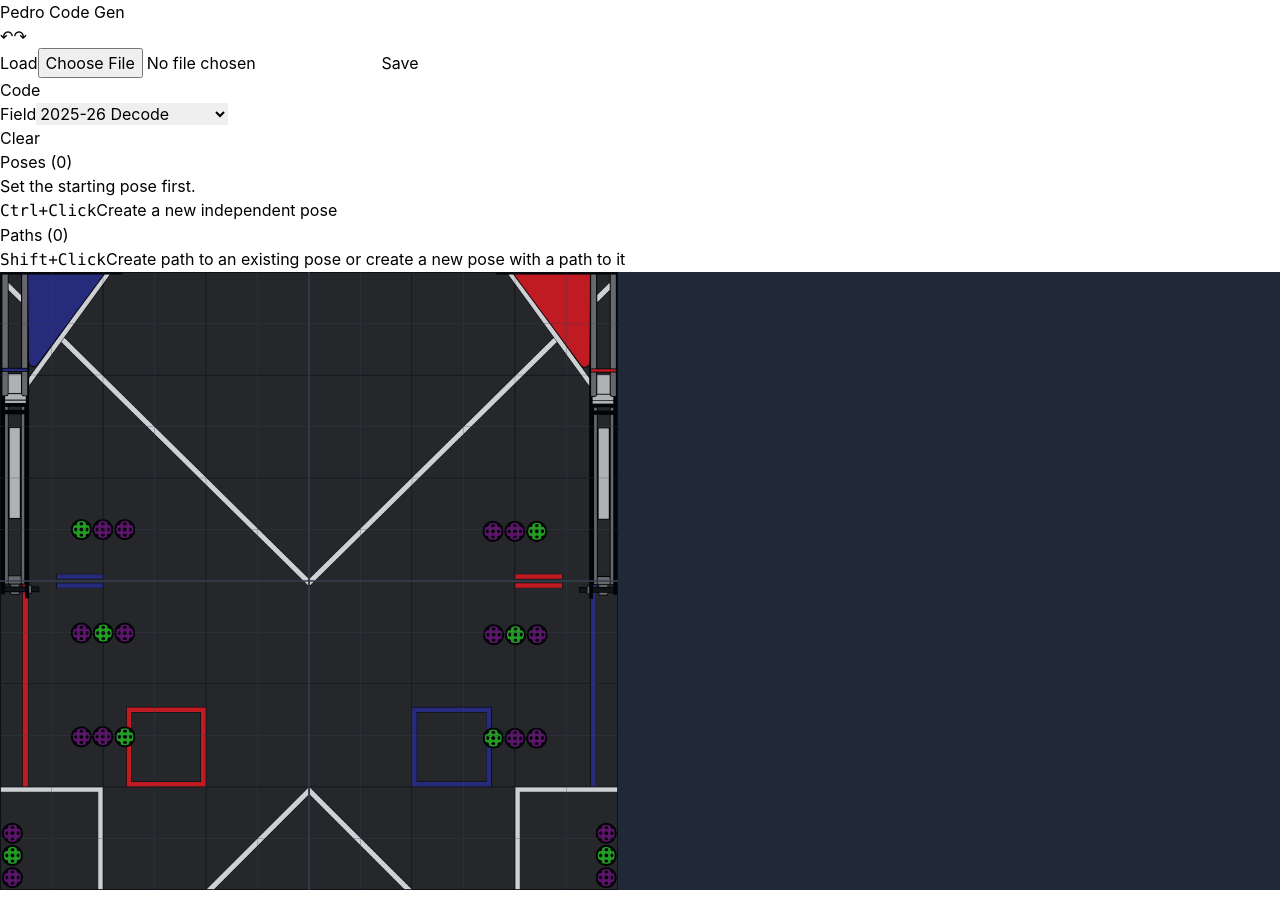
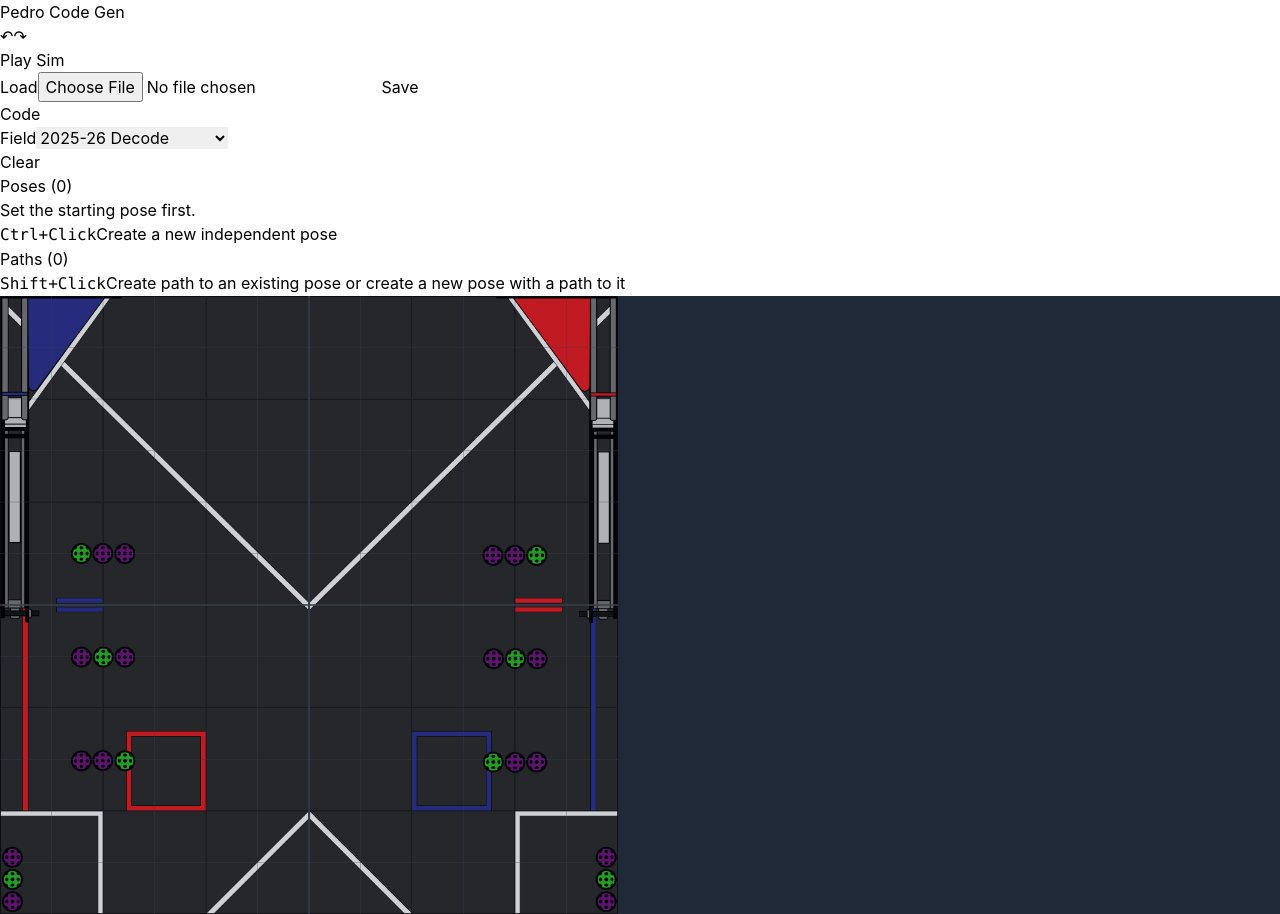
Before and after one commit to PepeneleZ/PedroCodeGen, a React (Vite) app: page / in a window 1280 px wide. Before the commit the page ends 890 px from the top, so only its background shows below. Built offline with nearby package versions, Linux system fonts and the light colour scheme.

Commit message:
started working on robot simulation

```diff
--- a/src/App.tsx
+++ b/src/App.tsx
@@ -6,6 +6,8 @@ import { canvasToPoint } from './utils/coordinates';
 import { FieldOverlay } from './components/FieldOverlay';
 import { useUndoRedo } from './hooks/useUndoRedo';
 import decodeImg from './fields/decode.png';
+
+import { getRobotPoseAtProgress } from './utils/pathSimulation';
 
 const POSE_COLORS = [
   '#8b5cf6', '#06b6d4', '#10b981', '#f59e0b',
@@ -44,6 +46,10 @@ function App() {
   const [canvasSize, setCanvasSize] = useState(650);
   const containerRef = useRef<HTMLDivElement>(null);
 
+  // Simulation state
+  const [isSimulating, setIsSimulating] = useState(false);
+  const [simPose, setSimPose] = useState<{ x: number; y: number; heading: number } | null>(null);
+
   const [mapImage, setMapImage] = useState<HTMLImageElement | null>(() => {
     const img = new Image();
     img.src = decodeImg;
@@ -73,6 +79,49 @@ function App() {
 
   const { chains, activeChainIndex, selectedPoseId, selectedPathId } = editorState;
   const activeChain = chains[activeChainIndex];
+
+  // Simulation effect
+  useEffect(() => {
+    if (!isSimulating || activeChain.paths.length === 0) {
+      setSimPose(null);
+      return;
+    }
+
+    let lastTime = performance.now();
+    let currentProgress = 0;
+    let animationFrame: number;
+
+    const animate = (time: number) => {
+      const deltaTime = (time - lastTime) / 1000;
+      lastTime = time;
+
+      currentProgress += deltaTime * 0.5; // Speed: 1 path segment per 2 seconds
+
+      if (currentProgress >= activeChain.paths.length) {
+        setIsSimulating(false);
+        setSimPose(null);
+        return;
+      }
+
+      const pathIndex = Math.floor(currentProgress);
+      const t = currentProgress % 1;
+      const path = activeChain.paths[pathIndex];
+
+      if (path) {
+        const startPose = activeChain.poses.find(p => p.id === path.startPoseId);
+        const endPose = activeChain.poses.find(p => p.id === path.endPoseId);
+
+        if (startPose && endPose) {
+          setSimPose(getRobotPoseAtProgress(path, startPose, endPose, t));
+        }
+      }
+
+      animationFrame = requestAnimationFrame(animate);
+    };
+
+    animationFrame = requestAnimationFrame(animate);
+    return () => cancelAnimationFrame(animationFrame);
+  }, [isSimulating, activeChain]);
 
   const updateActiveChain = useCallback((updatedChain: PathChain, selectionUpdates?: { selectedPoseId?: string | null, selectedPathId?: string | null }) => {
     const coloredPoses = assignPoseColors(updatedChain.poses, updatedChain.paths, updatedChain.startingPoseId);
@@ -264,6 +313,15 @@ function App() {
         <button onClick={undo} disabled={!canUndo} className={`text-[11px] px-2 py-0.5 rounded transition-colors ${canUndo ? 'bg-gray-700 hover:bg-gray-600 text-gray-200' : 'bg-gray-800 text-gray-600 cursor-not-allowed'}`} title="Undo (Ctrl+Z)">↶</button>
         <button onClick={redo} disabled={!canRedo} className={`text-[11px] px-2 py-0.5 rounded transition-colors ${canRedo ? 'bg-gray-700 hover:bg-gray-600 text-gray-200' : 'bg-gray-800 text-gray-600 cursor-not-allowed'}`} title="Redo (Ctrl+Y)">↷</button>
         <div className="w-px h-5 bg-gray-700" />
+        <button
+          onClick={() => {
+            setIsSimulating(!isSimulating);
+          }}
+          className={`text-[11px] px-3 py-0.5 rounded transition-colors font-bold ${isSimulating ? 'bg-red-900 hover:bg-red-800 text-red-200' : 'bg-blue-900 hover:bg-blue-800 text-blue-200'}`}
+        >
+          {isSimulating ? 'Stop Sim' : 'Play Sim'}
+        </button>
+        <div className="w-px h-5 bg-gray-700" />
         <button onClick={() => document.getElementById('load-input')?.click()} className="text-[11px] px-2 py-0.5 bg-gray-700 hover:bg-gray-600 rounded transition-colors">Load</button>
         <input type="file" id="load-input" accept=".json" className="hidden" onChange={loadJSON} />
         <button onClick={saveJSON} className="text-[11px] px-2 py-0.5 bg-green-900 hover:bg-green-800 text-green-300 rounded transition-colors">Save</button>
@@ -348,6 +406,7 @@ function App() {
             onCreatePose={(x: number, y: number, createPath: boolean) => addPoseAtPosition(x, y, createPath)}
             onPathCreate={(endPoseId: string) => createPath(endPoseId)}
             canvasSize={canvasSize}
+            simPose={simPose}
             />
                     </div>
         <div className="bg-gray-900 border-l border-gray-800 overflow-y-auto">
--- a/src/components/Field.tsx
+++ b/src/components/Field.tsx
@@ -1,7 +1,7 @@
 import { useRef, useCallback } from 'react';
-import { Stage, Layer, Rect, Line, Image as KonvaImage } from 'react-konva';
+import { Stage, Layer, Rect, Line, Image as KonvaImage, Group, Circle } from 'react-konva';
 import { PathChain } from '../types';
-import { canvasToPoint, pointToCanvas, clampToFieldX, clampToFieldY } from '../utils/coordinates';
+import { canvasToPoint, pointToCanvas, clampToFieldX, clampToFieldY, inchesToPixels } from '../utils/coordinates';
 import { PathChainComponent } from './PathChain';
 
 interface FieldProps {
@@ -19,6 +19,7 @@ interface FieldProps {
   onCreatePose?: (x: number, y: number, createPath: boolean) => void;
   onPathCreate?: (endPoseId: string) => void;
   canvasSize: number;
+  simPose?: { x: number; y: number; heading: number } | null;
 }
 
 export const Field = ({
@@ -36,9 +37,18 @@ export const Field = ({
   onCreatePose,
   onPathCreate,
   canvasSize,
+  simPose,
 }: FieldProps) => {
 
   const stageRef = useRef<any>(null);
+
+  // Robot dimensions in inches
+  const ROBOT_WIDTH = 18;
+  const ROBOT_LENGTH = 18;
+
+  const robotCanvasPos = simPose ? pointToCanvas(simPose, canvasSize) : null;
+  const robotWidthPx = inchesToPixels(ROBOT_WIDTH, canvasSize);
+  const robotLengthPx = inchesToPixels(ROBOT_LENGTH, canvasSize);
 
   // Check if click is near a pose
   const getPoses = useCallback(() => {
@@ -191,6 +201,39 @@ export const Field = ({
               selectingPathEndpoint={selectingPathEndpoint}
               onPathEndpointSelect={onPathEndpointSelect}
             />
+
+            {/* Robot simulation */}
+            {robotCanvasPos && (
+              <Group
+                x={robotCanvasPos.x}
+                y={robotCanvasPos.y}
+                rotation={-simPose!.heading} // Convert CCW field heading to CW Konva rotation
+              >
+                <Rect
+                  x={-robotLengthPx / 2}
+                  y={-robotWidthPx / 2}
+                  width={robotLengthPx}
+                  height={robotWidthPx}
+                  fill="rgba(59, 130, 246, 0.4)"
+                  stroke="#3b82f6"
+                  strokeWidth={2}
+                  cornerRadius={2}
+                />
+                {/* Direction indicator (front of robot) */}
+                <Line
+                  points={[0, 0, robotLengthPx / 2, 0]}
+                  stroke="#ffffff"
+                  strokeWidth={2}
+                  opacity={0.8}
+                />
+                <Circle
+                  x={robotLengthPx / 2}
+                  y={0}
+                  radius={3}
+                  fill="#ffffff"
+                />
+              </Group>
+            )}
           </Layer>
         </Stage>
       </div>
--- /dev/null
+++ b/src/utils/pathSimulation.ts
@@ -0,0 +1,98 @@
+import { Point, Path, Pose } from '../types';
+
+/**
+ * Calculates a point on a cubic Bezier curve at time t [0, 1].
+ */
+export const getBezierPoint = (p0: Point, cp1: Point, cp2: Point, p1: Point, t: number): Point => {
+  const mt = 1 - t;
+  return {
+    x: mt * mt * mt * p0.x + 3 * mt * mt * t * cp1.x + 3 * mt * t * t * cp2.x + t * t * t * p1.x,
+    y: mt * mt * mt * p0.y + 3 * mt * mt * t * cp1.y + 3 * mt * t * t * cp2.y + t * t * t * p1.y,
+  };
+};
+
+/**
+ * Calculates the derivative (tangent vector) of a cubic Bezier curve at time t.
+ */
+export const getBezierDerivative = (p0: Point, cp1: Point, cp2: Point, p1: Point, t: number): Point => {
+  const mt = 1 - t;
+  return {
+    x: 3 * mt * mt * (cp1.x - p0.x) + 6 * mt * t * (cp2.x - cp1.x) + 3 * t * t * (p1.x - cp2.x),
+    y: 3 * mt * mt * (cp1.y - p0.y) + 6 * mt * t * (cp2.y - cp1.y) + 3 * t * t * (p1.y - cp2.y),
+  };
+};
+
+/**
+ * Calculates a point on a line at time t [0, 1].
+ */
+export const getLinePoint = (p0: Point, p1: Point, t: number): Point => {
+  return {
+    x: (1 - t) * p0.x + t * p1.x,
+    y: (1 - t) * p0.y + t * p1.y,
+  };
+};
+
+/**
+ * Calculates the derivative of a line at time t (it's constant).
+ */
+export const getLineDerivative = (p0: Point, p1: Point): Point => {
+  return {
+    x: p1.x - p0.x,
+    y: p1.y - p0.y,
+  };
+};
+
+/**
+ * Normalizes an angle to [0, 360).
+ */
+export const normalizeAngle = (angle: number): number => {
+  return ((angle % 360) + 360) % 360;
+};
+
+/**
+ * Interpolates between two angles in degrees.
+ */
+export const interpolateAngle = (start: number, end: number, t: number): number => {
+  let diff = end - start;
+  while (diff > 180) diff -= 360;
+  while (diff < -180) diff += 360;
+  return normalizeAngle(start + diff * t);
+};
+
+/**
+ * Gets the robot's pose at a specific progress along a path segment.
+ */
+export const getRobotPoseAtProgress = (
+  path: Path,
+  startPose: Pose,
+  endPose: Pose,
+  t: number
+): { x: number; y: number; heading: number } => {
+  let pos: Point;
+  let derivative: Point;
+
+  if (path.type === 'curve' && path.controlPoint1 && path.controlPoint2) {
+    pos = getBezierPoint(startPose, path.controlPoint1, path.controlPoint2, endPose, t);
+    derivative = getBezierDerivative(startPose, path.controlPoint1, path.controlPoint2, endPose, t);
+  } else {
+    pos = getLinePoint(startPose, endPose, t);
+    derivative = getLineDerivative(startPose, endPose);
+  }
+
+  let heading = 0;
+  if (path.headingInterpolation === 'tangent') {
+    // Math.atan2 returns radians, convert to degrees.
+    // In FTC, 0 degrees is often towards positive X, and positive is CCW.
+    // However, Konva uses degrees where 0 is right and positive is CW.
+    // We'll calculate degrees such that 0 is positive X.
+    heading = (Math.atan2(derivative.y, derivative.x) * 180) / Math.PI;
+  } else if (path.headingInterpolation === 'constant') {
+    heading = path.constantHeading ?? endPose.heading ?? 0;
+  } else if (path.headingInterpolation === 'linear') {
+    const startH = path.startHeadingOverride ?? startPose.heading ?? 0;
+    const endH = path.endHeadingOverride ?? endPose.heading ?? 0;
+    heading = interpolateAngle(startH, endH, t);
+  }
+
+  return { ...pos, heading };
+};
```
